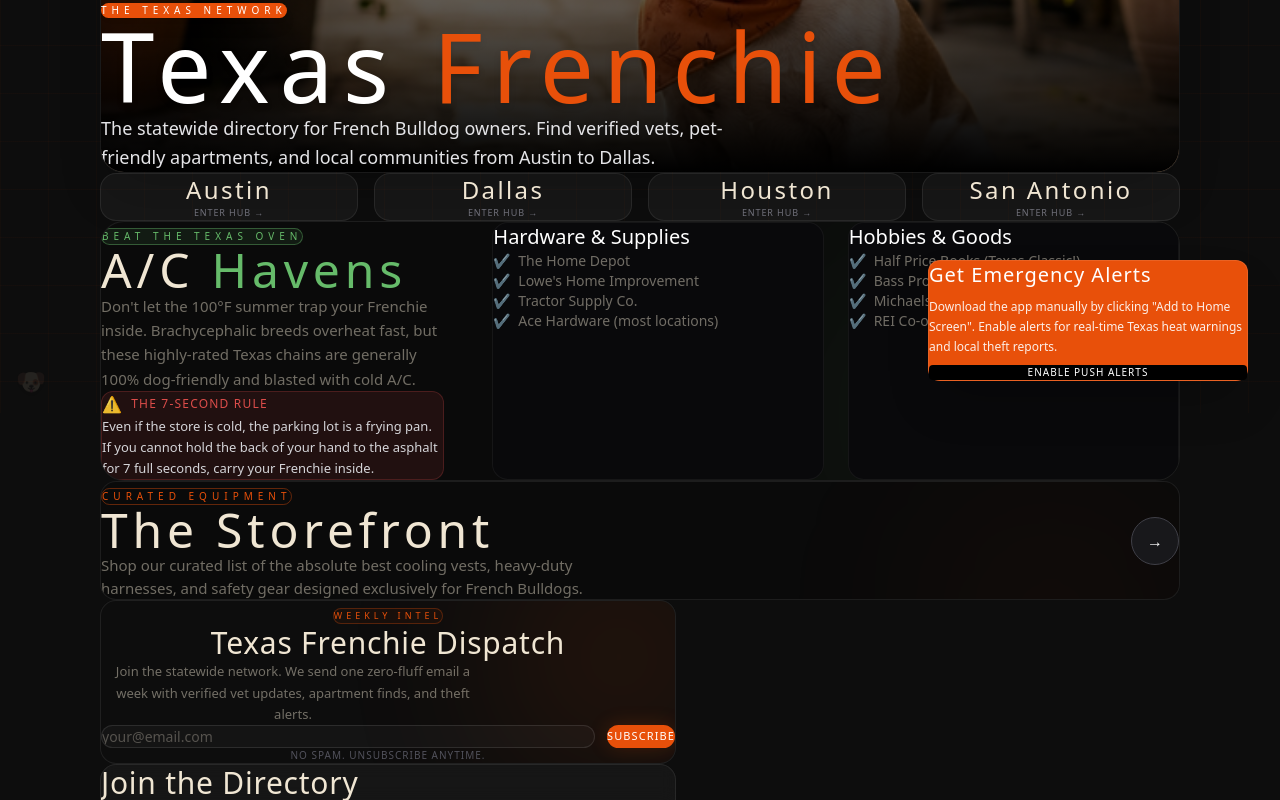
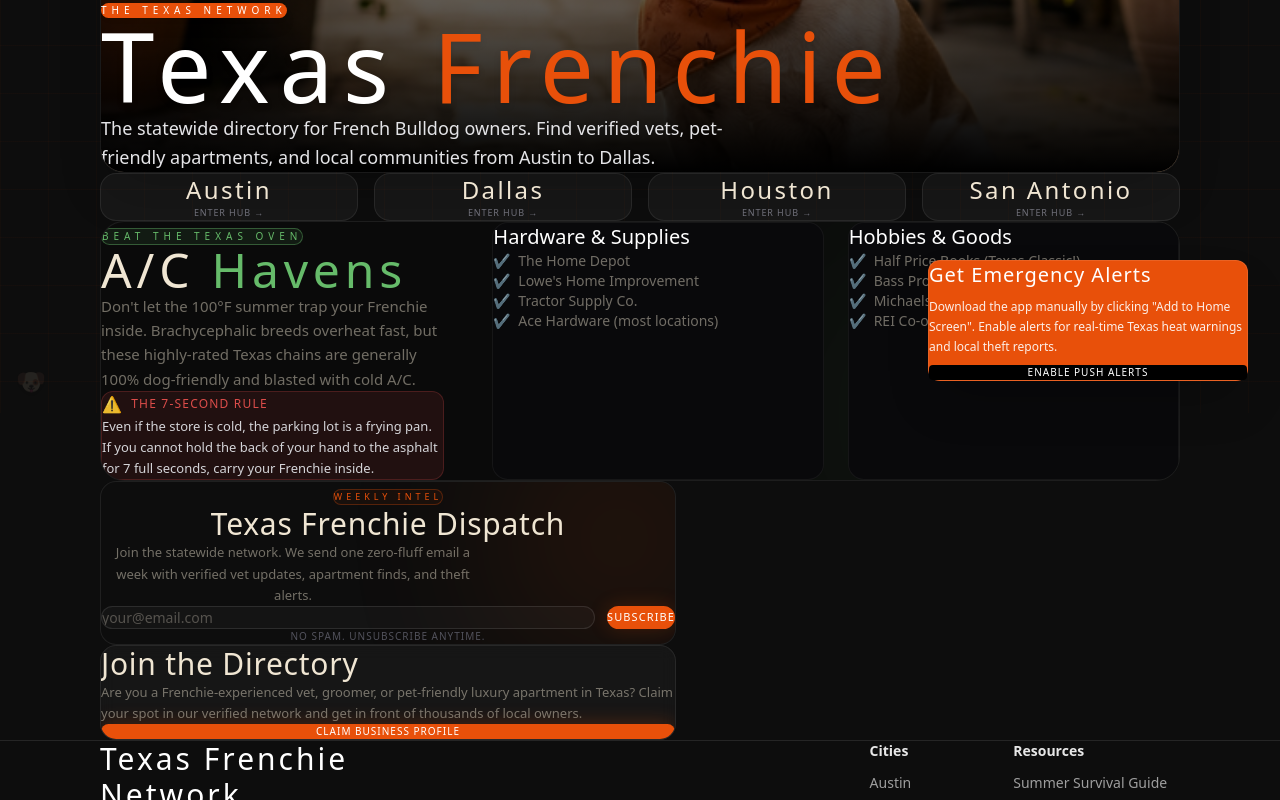
Before and after one commit to barknthrive-lab/texas-frenchie-app, a Next.js app: page / in a window 1280 px wide. Shown: the part 387-1187 px from the top of the page. Built offline with nearby package versions, Linux system fonts and the light colour scheme; no server answers.

Commit message:
chore: hid storefront until 2k subscriber milestone

```diff
--- a/src/app/page.tsx
+++ b/src/app/page.tsx
@@ -103,31 +103,7 @@ export default function Home() {
           </div>
         </div>
 
-        {/* Affiliate Storefront CTA */}
-        <div className="mb-16">
-          <Link
-            href="/shop"
-            className="block w-full bg-[#0A0A0A] border border-[var(--border)] rounded-2xl p-8 md:p-12 relative overflow-hidden group transition-colors hover:border-[#E8500A]/40"
-          >
-            <div className="absolute top-0 right-0 w-64 h-64 bg-[rgba(232,80,10,0.1)] rounded-full blur-[100px] pointer-events-none transition-opacity opacity-50 group-hover:opacity-100" />
-            <div className="relative z-10 flex flex-col md:flex-row md:items-center justify-between gap-6">
-              <div>
-                <div className="inline-block font-mono text-[10px] tracking-[5px] uppercase text-[var(--color-tx-burnt)] border border-[rgba(232,80,10,0.4)] px-3.5 py-1.5 rounded-full mb-4">
-                  Curated Equipment
-                </div>
-                <h2 className="font-heading text-4xl md:text-5xl tracking-widest text-[#F0E6D3] mb-2">
-                  The Storefront
-                </h2>
-                <p className="text-[15px] font-light text-[var(--dim)] max-w-lg">
-                  Shop our curated list of the absolute best cooling vests, heavy-duty harnesses, and safety gear designed exclusively for French Bulldogs.
-                </p>
-              </div>
-              <div className="shrink-0 flex items-center justify-center w-12 h-12 rounded-full border border-zinc-700 bg-zinc-900 group-hover:bg-[#E8500A] group-hover:border-[#E8500A] transition-colors text-white">
-                →
-              </div>
-            </div>
-          </Link>
-        </div>
+        {/* Affiliate Storefront CTA - Hidden until 2,000 subscriber milestone */}
 
         {/* Newsletter */}
         <NewsletterForm />
```
